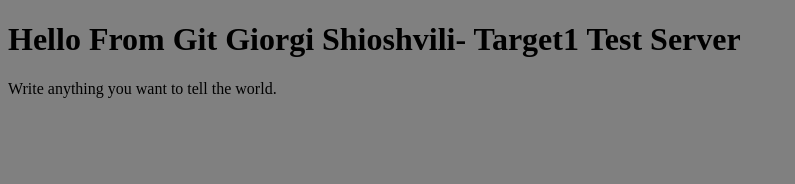
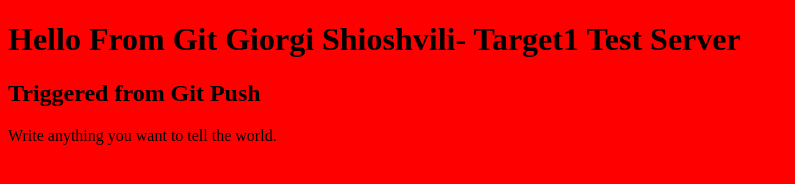
Before and after one commit to gioshio/webdemo, a plain HTML site: page index.html in a window 1280 px wide. Shown: the whole page, without its empty margins (0-795 px from the left). Drawn offline with Linux system fonts and the light colour scheme.

Commit message:
changed backgroud color and add string

```diff
--- a/index.html
+++ b/index.html
@@ -4,8 +4,9 @@
     <meta charset="utf-8">
     <title>Test web page</title>
   </head>
-  <body bgcolor=gray>
+  <body bgcolor=red>
     <h1>Hello From Git Giorgi Shioshvili- Target1 Test Server</h1>
+    <h2> Triggered from Git Push </h2>
     <p>Write anything you want to tell the world.</p>
   </body>
 </html>
```
